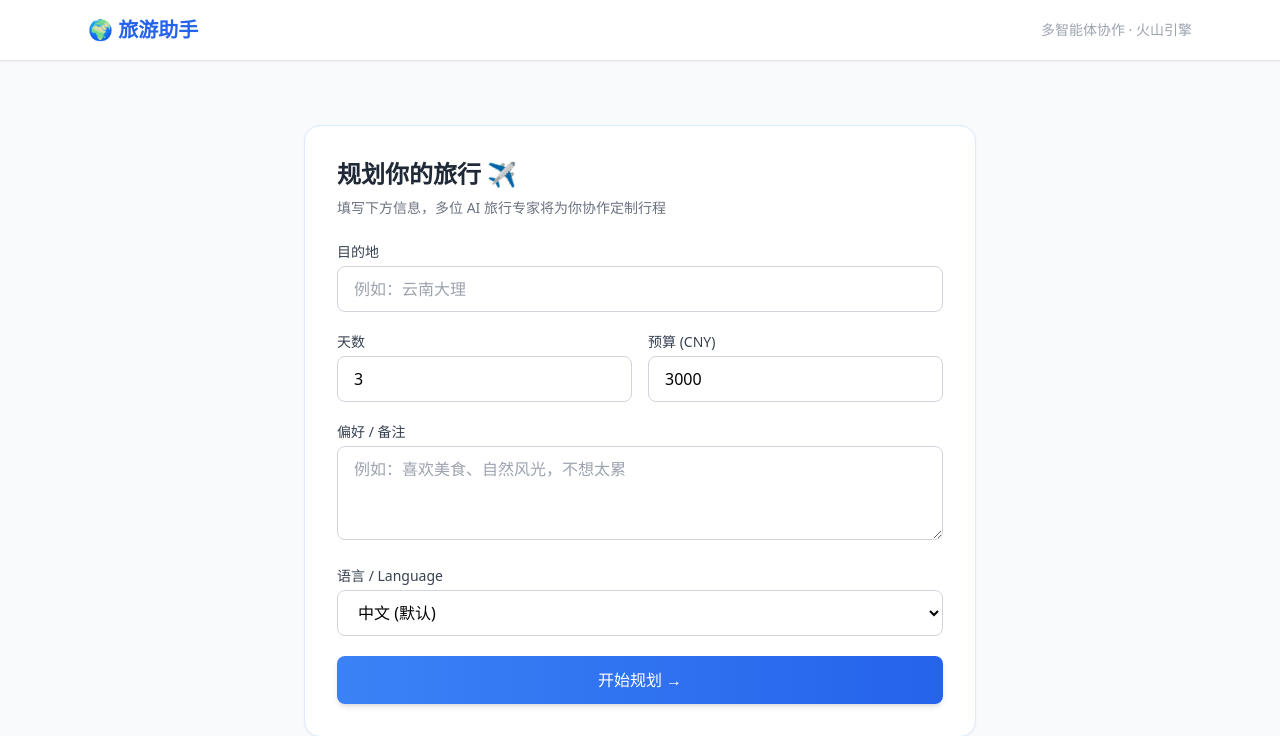
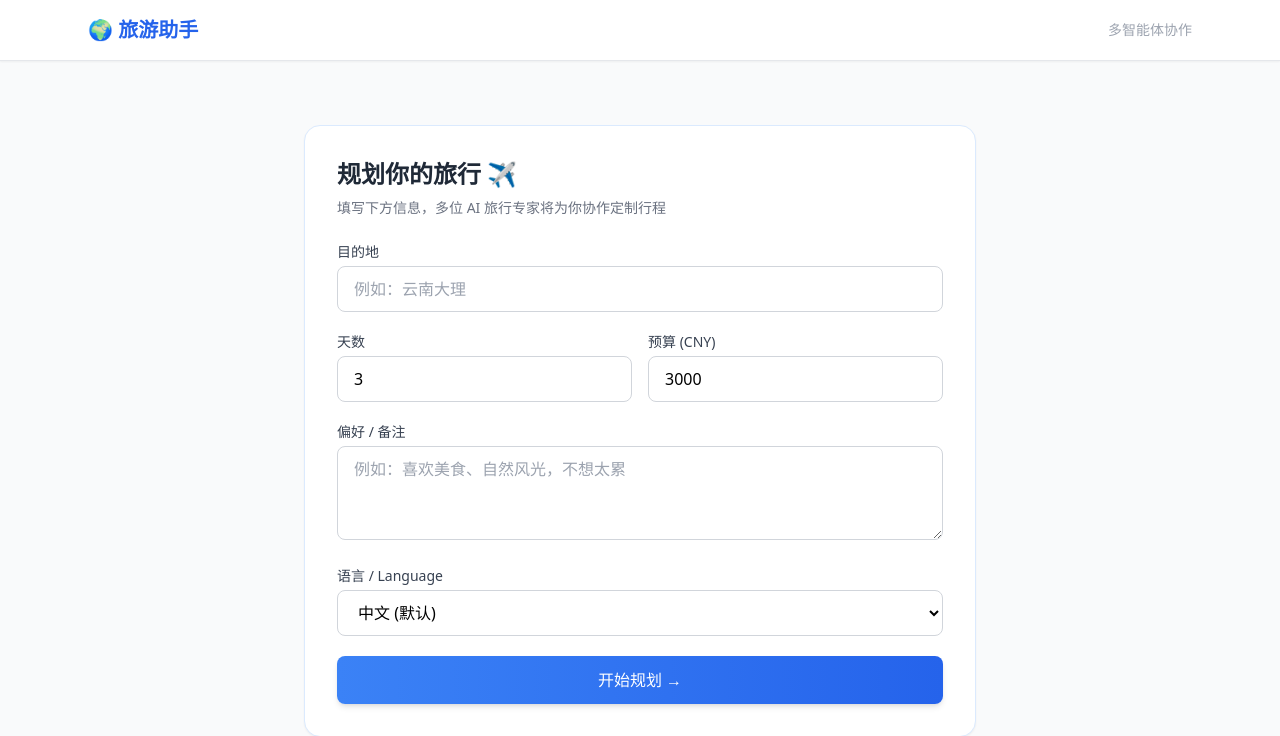
Before and after one commit to shaohaiyang/easyPi, a FastAPI app: page / in a window 1280 px wide. Shown: the top 736 px of the page. Run offline with FastAPI, Linux system fonts and the light colour scheme; some libraries are stand-ins or nearby versions.

Commit message:
chore: remove brand text from nav subtitle

```diff
--- a/src/web/templates/base.html
+++ b/src/web/templates/base.html
@@ -19,7 +19,7 @@
     <nav class="bg-white shadow-sm border-b border-gray-200">
         <div class="max-w-6xl mx-auto px-6 py-4 flex justify-between items-center">
             <a href="/" class="text-xl font-bold text-blue-600">🌍 旅游助手</a>
-            <span class="text-sm text-gray-400">多智能体协作 · 火山引擎</span>
+            <span class="text-sm text-gray-400">多智能体协作</span>
         </div>
     </nav>
     <main class="max-w-6xl mx-auto px-6 py-8">
```
